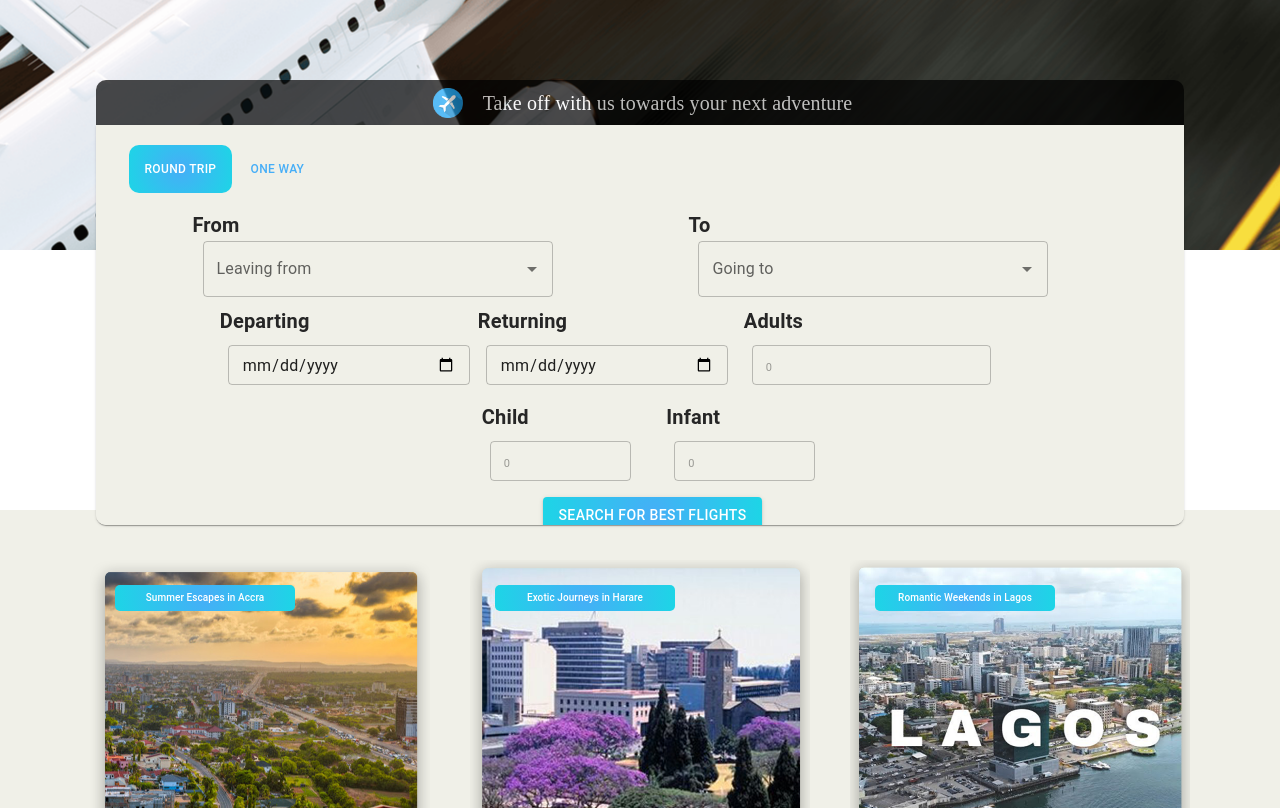
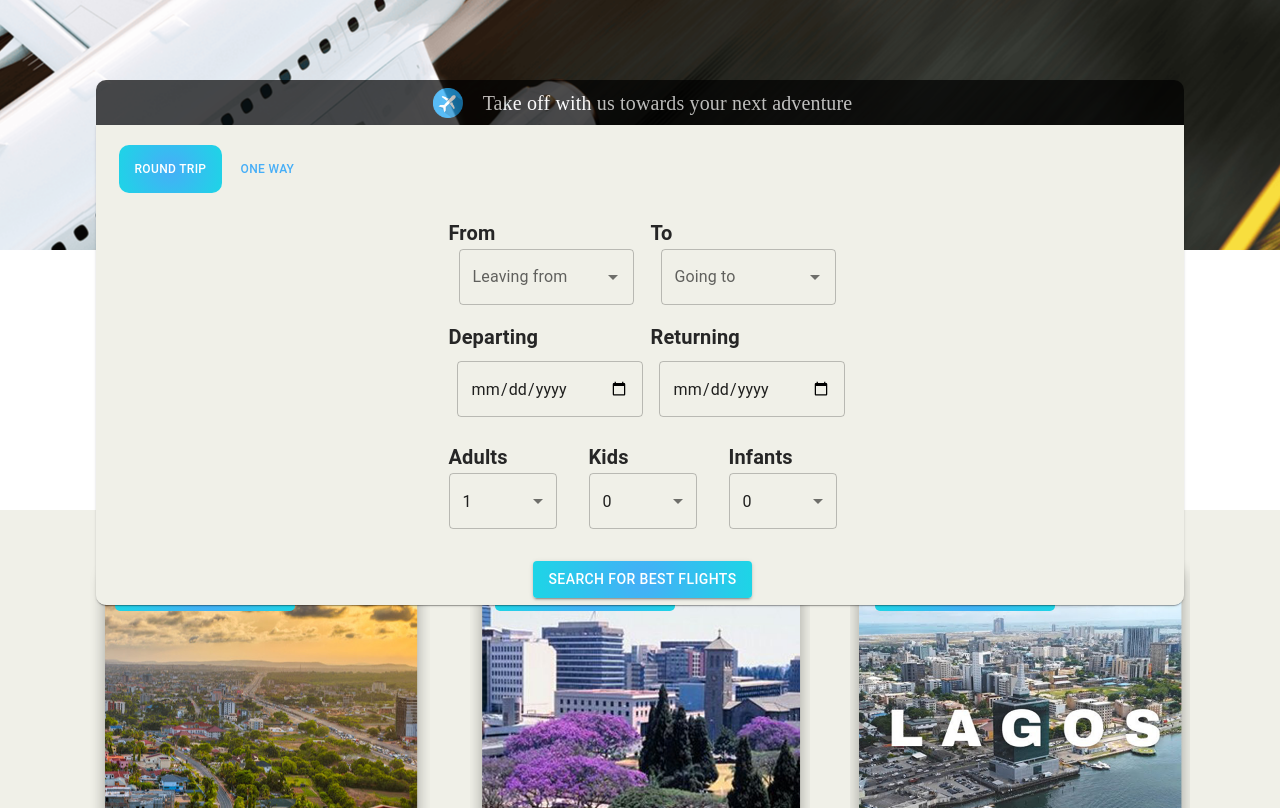
Before and after one commit to hassanahmedk/flightaxis-customer, a React (Create React App) app: page / in a window 1280 px wide. Shown: the part 580-1388 px from the top of the page. Built offline with nearby package versions, Linux system fonts and the light colour scheme.

Commit message:
made homepage resp

```diff
--- a/src/components/places/Places.js
+++ b/src/components/places/Places.js
@@ -13,6 +13,7 @@ const Places = ({ isMobile }) => {
 				alignItems: "center",
 				gap: "40px",
 				background: "#f0f0e8",
+				marginTop: isMobile ?"12rem":"0",
 			}}
 		>
 			<Stack
--- a/src/components/regform/AutocompleteAirports.js
+++ b/src/components/regform/AutocompleteAirports.js
@@ -35,7 +35,7 @@ function AutocompleteAirports(props) {
       <Autocomplete
         disablePortal={true}
         options={searchedAirports}
-        sx={props.width ? { width: 350, marginLeft:"10px" }:{ width: 550 }}
+        sx={props.width ? { width: 175, marginLeft:"10px" }:{ width: 550 }}
         onChange={(event, value) => props.setValue(props.name, value)}
         noOptionsText={optionsText}
         value={props.initialValue}
--- a/src/components/regform/OneWay.js
+++ b/src/components/regform/OneWay.js
@@ -1,5 +1,5 @@
 import React, { useState } from "react";
-import { Button, Grid, Stack, TextField, Typography } from "@mui/material";
+import { Button, FormControl, Grid, MenuItem, Select, Stack, TextField, Typography } from "@mui/material";
 import { useNavigate } from "react-router-dom";
 import AutocompleteAirports from "./AutocompleteAirports";
 
@@ -44,10 +44,13 @@ const OneWay = ({ isMobile }) => {
 	  };
 
 	  return (
-		<Grid container spacing={1} sx={{display:"flex", justifyContent:"center"}}>
-			<div style={ isMobile ?  {display:"flex", flexDirection:"column", gap:"0"} : {display:"flex", gap:"12rem"}}>
-			<Grid item xs={12} sm={12} md={4}>
-				<Stack direction={"column"} justifyContent={"flex-start"}>
+		<div
+		  container
+		  spacing={1}
+		  style={{ display: "flex", justifyContent: "center" }}
+		>
+		  <div style={isMobile ? {display:"flex", flexDirection:"column", alignItems:"center", gap:"1rem",     width: "100%"}:{display:"grid", gridTemplateColumns:"1fr 1fr", gap:"1rem"}}>
+		  <div>
 			<Typography variant="h6" sx={{ fontWeight: "bold" }}>
 			  From
 			</Typography>
@@ -57,10 +60,8 @@ const OneWay = ({ isMobile }) => {
 			  label="Leaving from"
 			  width="100%"
 			/>
-				</Stack>
-			</Grid>
-			<Grid item xs={12} sm={12} md={4}>
-				<Stack direction={"column"} justifyContent={"flex-start"}>
+		  </div>
+		  <div>
 			<Typography variant="h6" sx={{ fontWeight: "bold" }}>
 			  To
 			</Typography>
@@ -70,83 +71,15 @@ const OneWay = ({ isMobile }) => {
 			  label="Going to"
 			  width="100%"
 			/>
-				</Stack>
-			</Grid>
 		  </div>
-			<Grid item xs={12} sm={12} md={6}>
-				<Stack direction={"column"} justifyContent={"flex-start"}>
+		  <div>
 			<Typography variant="h6" sx={{ fontWeight: "bold" }}>
 			  Departing
 			</Typography>
 			<TextField
 			  id="outlined-start-adornment"
-						size="small"
+			  size="large"
 			  type="date"
-						sx={{
-							m: 1,
-							/*height: "10vh", */
-							"& input::placeholder": {
-								fontSize: "11px",
-							},
-							"::-webkit-calendar-picker-indicator": {
-								background: " transparent",
-								bottom: 0,
-								color: "transparent",
-								cursor: "pointer",
-								height: "auto",
-								left: "0",
-								position: "absolute",
-								right: 0,
-								top: 0,
-								width: "auto",
-							},
-						}}
-
-						name="departing_on"
-						value={formData.departing_on}
-						onChange={handleFormChange}
-					/>
-				</Stack>
-			</Grid>
-			<Grid item xs={12} sm={12} md={4}>
-				<Stack direction={"column"} justifyContent={"flex-start"}>
-					<Typography variant="h6" sx={{ fontWeight: "bold" }}>
-						Adults
-					</Typography>
-					<TextField
-						placeholder="0"
-						id="outlined-start-adornment"
-						type="number"
-						size="small"
-						sx={{
-							m: 1,
-							/*height: "10vh", */
-							"& input::placeholder": {
-								fontSize: "11px",
-							},
-							width:"80%"
-						}}
-						name="adults"
-						value={formData.adults}
-						onChange={handleFormChange}
-					/>
-				</Stack>
-			</Grid>
-			<Grid item xs={12} sm={12} md={4}>
-				<Stack
-					direction={isMobile ? "column" : "row"}
-					justifyContent="space-between"
-					alignItems="center"
-				>
-					<Stack direction={"column"} justifyContent={"flex-start"}>
-						<Typography variant="h6" sx={{ fontWeight: "bold" }}>
-							Child
-						</Typography>
-						<TextField
-							placeholder="0"
-							id="outlined-start-adornment"
-							size="small"
-							type="number"
 			  sx={
 				isMobile
 				  ? {
@@ -158,60 +91,104 @@ const OneWay = ({ isMobile }) => {
 					}
 				  : {
 					  m: 1,
-											width: "11vw",
+					  //width: "10vw",
 					  /*height: "10vh", */
 					  "& input::placeholder": {
 						fontSize: "11px",
 					  },
+					  width:"100%"
 					}
 			  }
+			  name="departing_on"
+			  value={formData.departing_on}
+			  onChange={handleFormChange}
+			/>
+		  </div>
+
+		  <div style={isMobile ? {display:"flex", justifyContent:"center", flexDirection:"column",gap:"2rem", gridColumn:"1 / span 2"} : {display:"flex", justifyContent:"center", gap:"2rem", gridColumn:"1 / span 2"}}>
+			<FormControl fullWidth sx={{diplay:"flex", flexDirection:"column"}}>
+			<Typography variant="h6" sx={{ fontWeight: "bold" }}>
+			  Adults
+			</Typography>
+			  <Select
+				labelId="demo-simple-select-label"
+				id="demo-simple-select"
+				name="adults"
+				// sx={isMobile && {width:"150%"}}
+				value={formData.adults}
+				onChange={handleFormChange}
+			  >
+				<MenuItem  selected value={1}>
+				  1
+				</MenuItem>
+				<MenuItem value={2}>2</MenuItem>
+				<MenuItem value={3}>3</MenuItem>
+				<MenuItem value={4}>4</MenuItem>
+				<MenuItem value={5}>5</MenuItem>
+				<MenuItem value={6}>6</MenuItem>
+				<MenuItem value={7}>7</MenuItem>
+				<MenuItem value={8}>8</MenuItem>
+				<MenuItem value={9}>9</MenuItem>
+			  </Select>
+			</FormControl>
+
+			<FormControl fullWidth sx={{diplay:"flex", flexDirection:"column"}}>
+			  <Typography variant="h6" sx={{ fontWeight: "bold" }}>
+				Kids
+			  </Typography>
+			  <Select
+				labelId="demo-simple-select-label"
+				id="demo-simple-select"
 				name="kids"
 				value={formData.kids}
 				onChange={handleFormChange}
-						/>
-					</Stack>
-					<Stack direction={"column"} justifyContent={"flex-start"}>
+				// sx={isMobile && {width:"150%"}}
+			  >
+				<MenuItem selected value={0}>
+				  0
+				</MenuItem>
+				<MenuItem value={1}>1</MenuItem>
+				<MenuItem value={2}>2</MenuItem>
+				<MenuItem value={3}>3</MenuItem>
+				<MenuItem value={4}>4</MenuItem>
+				<MenuItem value={5}>5</MenuItem>
+				<MenuItem value={6}>6</MenuItem>
+				<MenuItem value={7}>7</MenuItem>
+				<MenuItem value={8}>8</MenuItem>
+				<MenuItem value={9}>9</MenuItem>
+			  </Select>
+			</FormControl>
+
+			<FormControl fullWidth sx={{diplay:"flex", flexDirection:"column"}}>
 			  <Typography variant="h6" sx={{ fontWeight: "bold" }}>
-							Infant
+				Infants
 			  </Typography>
-						<TextField
-							placeholder="0"
-							id="outlined-start-adornment"
-							size="small"
-							type="number"
-							sx={
-								isMobile
-									? {
-											m: 1,
-											/*height: "10vh", */
-											"& input::placeholder": {
-												fontSize: "11px",
-											},
-									  }
-									: {
-											m: 1,
-											width: "11vw",
-											/*height: "10vh", */
-											"& input::placeholder": {
-												fontSize: "11px",
-											},
-									  }
-							}
+			  <Select
+				labelId="demo-simple-select-label"
+				id="demo-simple-select"
 				name="infants"
 				value={formData.infants}
 				onChange={handleFormChange}
-						/>
-					</Stack>
-				</Stack>
-			</Grid>
-			<Grid item xs={12} sm={12} md={12}>
-				<Stack
-					direction={"column"}
-					display="flex"
-					justifyContent={"center"}
-					alignItems={"center"}
-					sx={{ height: "100%" }}
+				// sx={isMobile && {width:"150%"}}
 			  >
+				<MenuItem selected value={0}>
+				  0
+				</MenuItem>
+				<MenuItem selected value={1}>
+				  1
+				</MenuItem>
+				<MenuItem value={2}>2</MenuItem>
+				<MenuItem value={3}>3</MenuItem>
+				<MenuItem value={4}>4</MenuItem>
+				<MenuItem value={5}>5</MenuItem>
+				<MenuItem value={6}>6</MenuItem>
+				<MenuItem value={7}>7</MenuItem>
+				<MenuItem value={8}>8</MenuItem>
+				<MenuItem value={9}>9</MenuItem>
+			  </Select>
+			</FormControl>
+		  </div>
+		  <div style={isMobile ? {justifySelf:"center", marginTop:"1rem"} : {gridColumn:"1 / span 2", justifySelf:"center", marginTop:"1rem"}}>
 			<Button
 			  variant="contained"
 			  sx={{
@@ -225,10 +202,10 @@ const OneWay = ({ isMobile }) => {
 			  onClick={goToSearch}
 			>
 			  Search For Best Flights
-					</Button>
-				</Stack>
-			</Grid>
-		</Grid>
+			</Button>{" "}
+		  </div>
+		  </div>
+		</div>
 	  );
 };
 
--- a/src/components/regform/RejForm.js
+++ b/src/components/regform/RejForm.js
@@ -88,6 +88,7 @@ const RejForm = ({ isMobile }) => {
 						gap: isMobile ? "1px" : "20px",
 						borderTopRightRadius: "10px",
 						borderTopLeftRadius: "10px",
+
 					}}
 				>
 					<img
@@ -113,10 +114,11 @@ const RejForm = ({ isMobile }) => {
 						width: isMobile ? "80vw" : "85vw",
 						overflowX: "hidden",
 						borderRadius: "10px",
-						minHeight: isMobile ? (value === 0 ? "120vh" : "110vh") : "50vh",
+						minHeight: isMobile ? (value === 0 ? "140vh" : "130vh") : "60vh",
 						background: "#f0f0e8",
 						borderTopRightRadius: 0,
 						borderTopLeftRadius: 0,
+
 					}}
 				>
 					<Box
@@ -128,6 +130,7 @@ const RejForm = ({ isMobile }) => {
 							display: "flex",
 							flexDirection: "column",
 							pr: "30px",
+							paddingLeft:isMobile && 0,
 						}}
 					>
 						<Tabs
@@ -175,14 +178,14 @@ const RejForm = ({ isMobile }) => {
 							/>
 						</Tabs>
 						<TabPanel value={value} index={0}>
-							<FormControl fullWidth>
+							<div>
 								<Round isMobile={isMobile} />
-							</FormControl>
+							</div>
 						</TabPanel>
 						<TabPanel value={value} index={1}>
-							<FormControl fullWidth>
+							<div fullWidth>
 								<OneWay isMobile={isMobile} />
-							</FormControl>
+							</div>
 						</TabPanel>
 					</Box>
 				</Paper>
--- a/src/components/regform/Round.js
+++ b/src/components/regform/Round.js
@@ -1,5 +1,15 @@
 import React, { useState } from "react";
-import { Button, Grid, Stack, TextField, Typography } from "@mui/material";
+import {
+  Button,
+  FormControl,
+  Grid,
+  InputLabel,
+  MenuItem,
+  Select,
+  Stack,
+  TextField,
+  Typography,
+} from "@mui/material";
 import { useNavigate } from "react-router-dom";
 import AutocompleteAirports from "./AutocompleteAirports";
 
@@ -9,18 +19,18 @@ const Round = ({ isMobile }) => {
     going_to: "",
     departing_on: "",
     returning_on: "",
-    adults: "",
-    kids: "",
-    infants: "",
+    adults: "1",
+    kids: "0",
+    infants: "0",
   });
 
   const navigate = useNavigate();
 
   const goToSearch = () => {
-    if(Object.values(formData).some(value => value === '')){
-      alert("Please fill in all the fields")
+    if (Object.values(formData).some((value) => value === "")) {
+      alert("Please fill in all the fields");
     } else {
-      navigate("/flights-loader", { state: { formData:formData }  });
+      navigate("/flights-loader", { state: { formData: formData } });
     }
   };
 
@@ -44,10 +54,13 @@ const Round = ({ isMobile }) => {
   };
 
   return (
-    <Grid container spacing={1} sx={{display:"flex", justifyContent:"center"}} >
-      <div style={ isMobile ?  {display:"flex", flexDirection:"column", gap:"0"} : {display:"flex", gap:"12rem"}}>
-      <Grid item xs={12} sm={12} md={4}>
-        <Stack direction={"column"} display="flex" justifyContent={"flex-start"}>
+    <div
+      container
+      spacing={1}
+      style={{ display: "flex", justifyContent: "center" }}
+    >
+      <div style={isMobile ? {display:"flex", flexDirection:"column", alignItems:"center", gap:"1rem",     width: "100%"}:{display:"grid", gridTemplateColumns:"1fr 1fr", gap:"1rem"}}>
+      <div>
         <Typography variant="h6" sx={{ fontWeight: "bold" }}>
           From
         </Typography>
@@ -57,10 +70,8 @@ const Round = ({ isMobile }) => {
           label="Leaving from"
           width="100%"
         />
-        </Stack>
-      </Grid>
-      <Grid item xs={12} sm={12} md={4}>
-        <Stack direction={"column"} display="flex" justifyContent={"flex-start"}>
+      </div>
+      <div>
         <Typography variant="h6" sx={{ fontWeight: "bold" }}>
           To
         </Typography>
@@ -70,63 +81,14 @@ const Round = ({ isMobile }) => {
           label="Going to"
           width="100%"
         />
-        </Stack>
-      </Grid>
       </div>
-      <Grid item xs={12} sm={12} md={6}>
-        <Stack
-          direction={isMobile ? "column" : "row"}
-          justifyContent="flex-start"
-          alignItems="center"
-          sx={{ width: "100%" }}
-        >
-          <Stack
-            direction={"column"}
-            justifyContent={"flex-start"}
-            sx={{ width: "100%" }}
-          >
+      <div>
         <Typography variant="h6" sx={{ fontWeight: "bold" }}>
           Departing
         </Typography>
         <TextField
           id="outlined-start-adornment"
-              size="small"
-              type="date"
-
-              sx={
-                isMobile
-                  ? {
-                      m: 1,
-                      /*height: "10vh", */
-                      "& input::placeholder": {
-                        fontSize: "11px",
-                      },
-                    }
-                  : {
-                      m: 1,
-                      //width: "10vw",
-                      /*height: "10vh", */
-                      "& input::placeholder": {
-                        fontSize: "11px",
-                      },
-                    }
-              }
-              name="departing_on"
-              value={formData.departing_on}
-              onChange={handleFormChange}
-            />
-          </Stack>
-          <Stack
-            direction={"column"}
-            justifyContent={"flex-start"}
-            sx={{ width: "100%" }}
-          >
-            <Typography variant="h6" sx={{ fontWeight: "bold" }}>
-              Returning
-            </Typography>
-            <TextField
-              id="outlined-start-adornment"
-              size="small"
+          size="large"
           type="date"
           sx={
             isMobile
@@ -144,54 +106,22 @@ const Round = ({ isMobile }) => {
                   "& input::placeholder": {
                     fontSize: "11px",
                   },
+                  width:"100%"
                 }
           }
-              name="returning_on"
-              value={formData.returning_on}
+          name="departing_on"
+          value={formData.departing_on}
           onChange={handleFormChange}
         />
-          </Stack>
-        </Stack>
-      </Grid>
-      <Grid item xs={12} sm={12} md={4}>
-        <Stack direction={"column"} justifyContent={"flex-start"}>
+      </div>
+      <div>
         <Typography variant="h6" sx={{ fontWeight: "bold" }}>
-            Adults
+          Returning
         </Typography>
         <TextField
-            placeholder="0"
           id="outlined-start-adornment"
-            type="number"
-            size="small"
-            sx={{
-              m: 1,
-              /*height: "10vh", */
-              "& input::placeholder": {
-                fontSize: "11px",
-              },
-              width:"70%"
-            }}
-            name="adults"
-            value={formData.adults}
-            onChange={handleFormChange}
-          />
-        </Stack>
-      </Grid>
-      <Grid item xs={12} sm={12} md={4}>
-        <Stack
-          direction={isMobile ? "column" : "row"}
-          justifyContent="space-between"
-          alignItems="center"
-        >
-          <Stack direction={"column"} justifyContent={"flex-start"}>
-            <Typography variant="h6" sx={{ fontWeight: "bold" }}>
-              Child
-            </Typography>
-            <TextField
-              placeholder="0"
-              id="outlined-start-adornment"
-              size="small"
-              type="number"
+          size="large"
+          type="date"
           sx={
             isMobile
               ? {
@@ -203,60 +133,103 @@ const Round = ({ isMobile }) => {
                 }
               : {
                   m: 1,
-                      width: "11vw",
+                  //width: "10vw",
                   /*height: "10vh", */
                   "& input::placeholder": {
                     fontSize: "11px",
                   },
+                  width:"100%"
                 }
           }
+          name="returning_on"
+          value={formData.returning_on}
+          onChange={handleFormChange}
+        />
+      </div>
+      <div style={isMobile ? {display:"flex", justifyContent:"center", flexDirection:"column",gap:"2rem", gridColumn:"1 / span 2"} : {display:"flex", justifyContent:"center", gap:"2rem", gridColumn:"1 / span 2"}}>
+        <FormControl fullWidth sx={{diplay:"flex", flexDirection:"column"}}>
+        <Typography variant="h6" sx={{ fontWeight: "bold" }}>
+          Adults
+        </Typography>
+          <Select
+            labelId="demo-simple-select-label"
+            id="demo-simple-select"
+            name="adults"
+            // sx={isMobile && {width:"150%"}}
+            value={formData.adults}
+            onChange={handleFormChange}
+          >
+            <MenuItem  selected value={1}>
+              1
+            </MenuItem>
+            <MenuItem value={2}>2</MenuItem>
+            <MenuItem value={3}>3</MenuItem>
+            <MenuItem value={4}>4</MenuItem>
+            <MenuItem value={5}>5</MenuItem>
+            <MenuItem value={6}>6</MenuItem>
+            <MenuItem value={7}>7</MenuItem>
+            <MenuItem value={8}>8</MenuItem>
+            <MenuItem value={9}>9</MenuItem>
+          </Select>
+        </FormControl>
+
+        <FormControl fullWidth sx={{diplay:"flex", flexDirection:"column"}}>
+          <Typography variant="h6" sx={{ fontWeight: "bold" }}>
+            Kids
+          </Typography>
+          <Select
+            labelId="demo-simple-select-label"
+            id="demo-simple-select"
             name="kids"
             value={formData.kids}
             onChange={handleFormChange}
-            />
-          </Stack>
-          <Stack direction={"column"} justifyContent={"flex-start"}>
+            // sx={isMobile && {width:"150%"}}
+          >
+            <MenuItem selected value={0}>
+              0
+            </MenuItem>
+            <MenuItem value={1}>1</MenuItem>
+            <MenuItem value={2}>2</MenuItem>
+            <MenuItem value={3}>3</MenuItem>
+            <MenuItem value={4}>4</MenuItem>
+            <MenuItem value={5}>5</MenuItem>
+            <MenuItem value={6}>6</MenuItem>
+            <MenuItem value={7}>7</MenuItem>
+            <MenuItem value={8}>8</MenuItem>
+            <MenuItem value={9}>9</MenuItem>
+          </Select>
+        </FormControl>
+
+        <FormControl fullWidth sx={{diplay:"flex", flexDirection:"column"}}>
           <Typography variant="h6" sx={{ fontWeight: "bold" }}>
-              Infant
+            Infants
           </Typography>
-            <TextField
-              placeholder="0"
-              id="outlined-start-adornment"
-              size="small"
-              type="number"
-              sx={
-                isMobile
-                  ? {
-                      m: 1,
-                      /*height: "10vh", */
-                      "& input::placeholder": {
-                        fontSize: "11px",
-                      },
-                    }
-                  : {
-                      m: 1,
-                      width: "11vw",
-                      /*height: "10vh", */
-                      "& input::placeholder": {
-                        fontSize: "11px",
-                      },
-                    }
-              }
+          <Select
+            labelId="demo-simple-select-label"
+            id="demo-simple-select"
             name="infants"
             value={formData.infants}
             onChange={handleFormChange}
-            />
-          </Stack>
-        </Stack>
-      </Grid>
-      <Grid item xs={12} sm={12} md={12}>
-        <Stack
-          direction={"column"}
-          display="flex"
-          justifyContent={"center"}
-          alignItems={"center"}
-          sx={{ height: "100%" }}
+            // sx={isMobile && {width:"150%"}}
           >
+            <MenuItem selected value={0}>
+              0
+            </MenuItem>
+            <MenuItem selected value={1}>
+              1
+            </MenuItem>
+            <MenuItem value={2}>2</MenuItem>
+            <MenuItem value={3}>3</MenuItem>
+            <MenuItem value={4}>4</MenuItem>
+            <MenuItem value={5}>5</MenuItem>
+            <MenuItem value={6}>6</MenuItem>
+            <MenuItem value={7}>7</MenuItem>
+            <MenuItem value={8}>8</MenuItem>
+            <MenuItem value={9}>9</MenuItem>
+          </Select>
+        </FormControl>
+      </div>
+      <div style={isMobile ? {justifySelf:"center", marginTop:"1rem"} : {gridColumn:"1 / span 2", justifySelf:"center", marginTop:"1rem"}}>
         <Button
           variant="contained"
           sx={{
@@ -270,10 +243,10 @@ const Round = ({ isMobile }) => {
           onClick={goToSearch}
         >
           Search For Best Flights
-          </Button>
-        </Stack>
-      </Grid>
-    </Grid>
+        </Button>{" "}
+      </div>
+      </div>
+    </div>
   );
 };
 
--- a/src/pages/search-results/SearchResultsRoundTrip.js
+++ b/src/pages/search-results/SearchResultsRoundTrip.js
@@ -266,7 +266,7 @@ const SearchResultsRoundTrip = ({ isMobile }) => {
                     >
                       <Typography
                         variant="h6"
-                        sx={{ fontFamily: "Bahnschrift" }}
+                        sx={{ fontFamily:  "Bahnschrift" }}
                         onClick = {() => {
                           window.open('tel:+1234567890');
                         }}
```
Also changed, not shown: src/components/regform/airports.js. Lines whose indentation alone changed are shown as unchanged.
